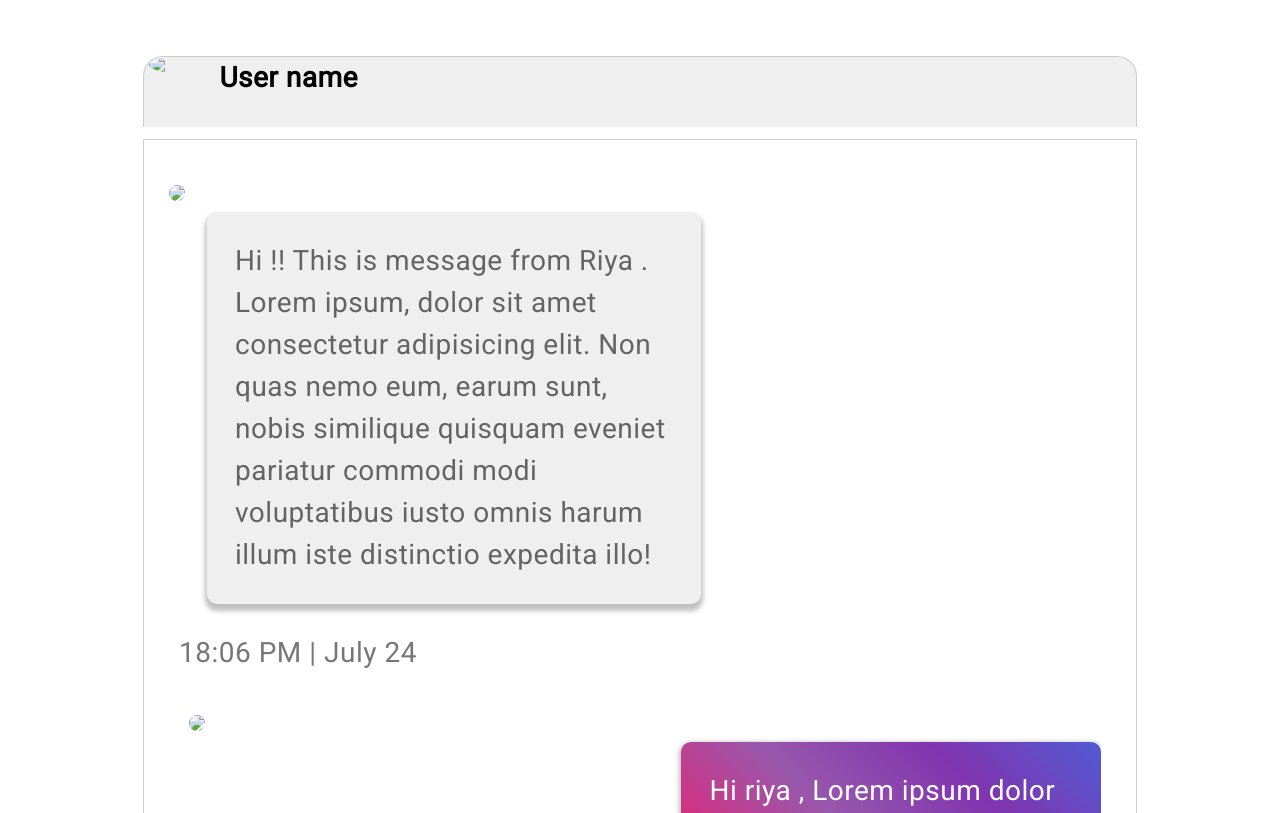
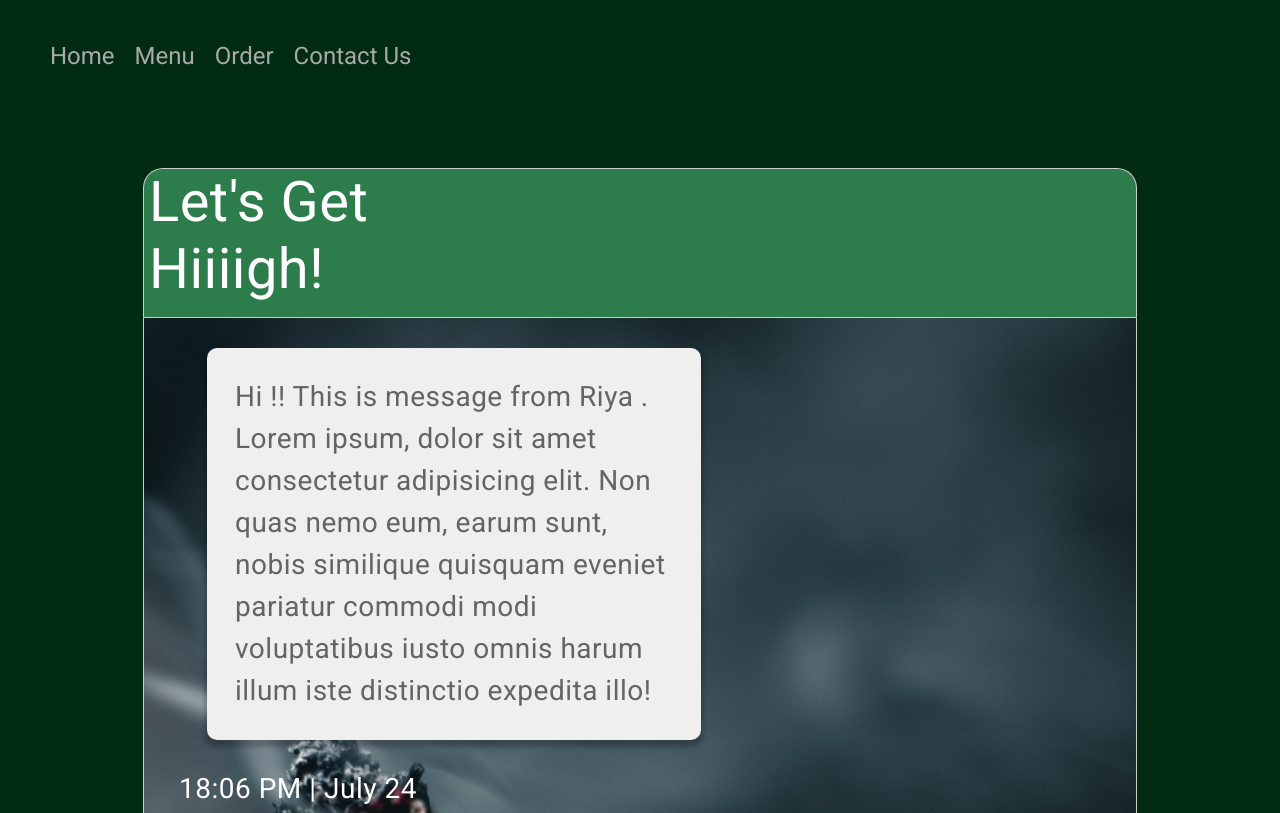
Before and after one commit to wil-bert/projexctX, a plain HTML site: page pages/chat.html in a window 1280 px wide. Shown: the top 813 px of the page. Drawn offline with nearby package versions, Linux system fonts and the light colour scheme.

Commit message:
css styles

```diff
--- a/css/chat.css
+++ b/css/chat.css
@@ -4,6 +4,23 @@
     font-family: 'Roboto', sans-serif;
 }
 
+body{
+  background-color: #012b12;
+}
+/* nav bar */
+.nav a{
+  float: left;
+  text-decoration: none;
+  text-align: center;
+  color: darkgray;
+  font-size: x-large;
+  padding: 10px 10px;
+}
+.nav a:hover{
+  background-color: rgb(240, 240, 240);
+  color: black;
+  border-radius: 10px;
+}
 /* Styling the main container */
 .container {
     width: 80%;
@@ -12,21 +29,14 @@
     letter-spacing: 0.5px;
     height: 80%;
 }
-
-img {
-    width: 50px;
-    vertical-align: middle;
-    border-style: none;
-    border-radius: 100%;
-}
 /* Styling the msg-header container */
 .msg-header {
     border: 1px solid #ccc;
     width: 100%;
     height: 10%;
     border-bottom: none;
-    display: inline-block;
-    background-color: #efefef;
+    display: flex;
+    background-color: #2d7c4c;
     margin: 0;
     border-top-left-radius: 20px;
     border-top-right-radius: 20px;
@@ -40,18 +50,15 @@ img {
 .container1 {
     width: 270px;
     height: auto;
-    float: left;
     margin: 0;
 }
 
 /* styling user-name */
 .active {
-    width: 150px;
-    float: left;
-    color: black;
+    color: white;
     font-weight: bold;
     margin: 0 0 0 5px;
-    height: 10%;
+
 
 }
 /* Styling the inbox */
@@ -62,6 +69,10 @@ img {
 .msg-inbox {
     border: 1px solid #ccc;
     overflow: hidden;
+    background-image: url(/images/pic1.jpg);
+    background-size: cover;
+    background-repeat: no-repeat;
+    background-position: center;
     border-bottom-left-radius: 20px;
     border-bottom-right-radius: 20px;
 }
@@ -87,10 +98,11 @@ img {
     .input-group {
         float: right;
         margin-top: 13px;
+        margin-bottom: 15px;
         margin-right: 20px;
         outline: none !important;
         border-radius: 20px;
-        width: 61% !important;
+        width: 50% ;
         background-color: #fff;
         position: relative;
         display: flex;
@@ -149,13 +161,6 @@ img {
         font-weight: bold !important;
     }
 
-/* Styling the avatar  */
-received-chats-img {
-    display: inline-block;
-    width: 50px;
-    /* float: left; */
-}
-
 .received-msg {
     display: inline-block;
     padding: 0 0 0 10px;
@@ -182,7 +187,7 @@ received-chats-img {
 
 /* Styling the msg-sent time  */
 .time {
-    color: #777;
+    color: #fffdfd;
     display: block;
     font-size: 12px;
     margin: 8px 0 0;
@@ -209,13 +214,6 @@ received-chats-img {
         width: 46%;
     }
 
-/* Styling the avatar */
-.outgoing-chats-img {
-    display: inline-block;
-    width: 50px;
-    /* float: right; */
-    margin-right: 1rem;
-}
 @media only screen and (max-device-width: 850px) {
     *,
     .time {
--- a/css/home.css
+++ b/css/home.css
@@ -1,4 +1,4 @@
-
+/* nav bar */
 .nav a{
     text-decoration: none;
     text-align: center;
--- a/pages/chat.html
+++ b/pages/chat.html
@@ -11,21 +11,26 @@
     <title>projectX</title>
 </head>
 <body>
+  <div class="nav pt-3">
+    <ul>
+      <a href="/pages/index.html">Home</a>
+      <a href="">Menu</a>
+      <a href="#order">Order</a>
+      <a href="#contact">Contact Us</a>
+    </ul>
+</div>
   <div class="container">
 
     <!-- msg-header section starts -->
     <div class="msg-header">
         <div class="container1">
-
-            <img src="user1.png" class="msgimg">
-            <div class="active ">
-                <p>User name</p>
-            </div>
+          <div class="active ">
+            <h2>Let's Get Hiiiigh!</h2>
+          </div>
 
         </div>
+    </div>
 
-
-    </div>
     <!-- msg-header section ends -->
 
     <!-- Chat inbox  -->
@@ -39,10 +44,6 @@
                     <!-- Incoming messages -->
 
                     <div class="received-chats">
-                        <div class="received-chats-img">
-                            <img src="user2.png">
-
-                        </div>
                         <div class="received-msg">
                             <div class="received-msg-inbox">
                                 <p>Hi !! This is message from Riya . Lorem ipsum, dolor sit amet consectetur adipisicing elit. Non quas nemo eum, earum sunt, nobis similique quisquam eveniet pariatur commodi modi voluptatibus iusto omnis harum illum
@@ -53,10 +54,7 @@
                     </div>
                     <!-- Outgoing messages -->
                     <div class="outgoing-chats">
-                        <div class="outgoing-chats-img">
-                            <img src="user1.png">
 
-                        </div>
                         <div class="outgoing-msg">
                             <div class="outgoing-chats-msg">
                                 <p class="multi-msg">Hi riya , Lorem ipsum dolor sit amet consectetur adipisicing elit. Illo nobis deleniti earum magni recusandae assumenda.
@@ -69,10 +67,6 @@
                         </div>
                     </div>
                     <div class="received-chats">
-                        <div class="received-chats-img">
-                            <img src="user2.png">
-
-                        </div>
                         <div class="received-msg">
                             <div class="received-msg-inbox">
                                 <p class="single-msg">Hi !! This is message from John Lewis. Lorem ipsum, dolor sit amet consectetur adipisicing elit. iste distinctio expedita illo!</p>
@@ -81,10 +75,7 @@
                         </div>
                     </div>
                     <div class="outgoing-chats">
-                        <div class="outgoing-chats-img">
-                            <img src="user1.png">
 
-                        </div>
                         <div class="outgoing-msg">
                             <div class="outgoing-chats-msg">
                                 <p>Lorem ipsum dolor sit amet consectetur adipisicing elit. Velit, sequi.</p>
```
Also changed, not shown: 1 other file.
